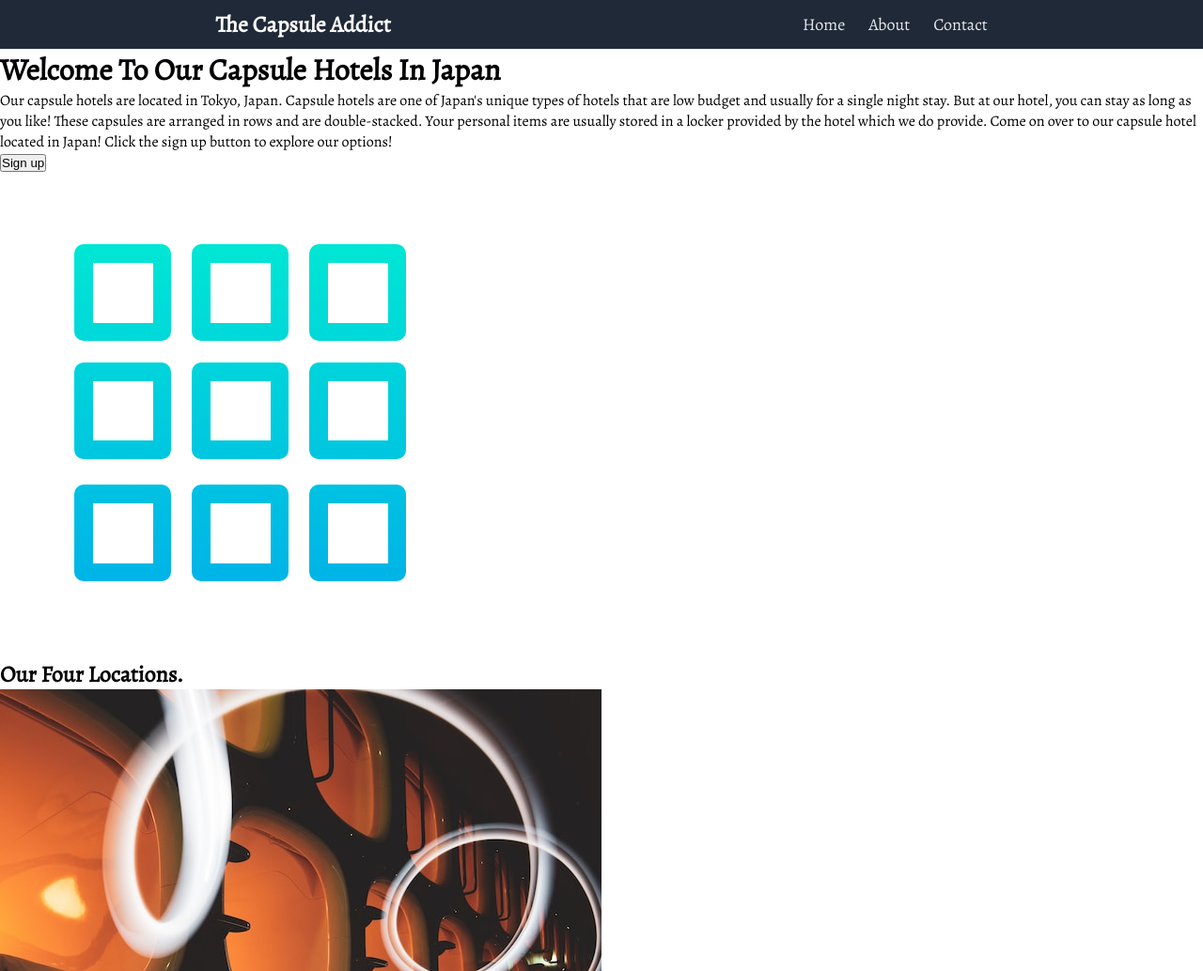
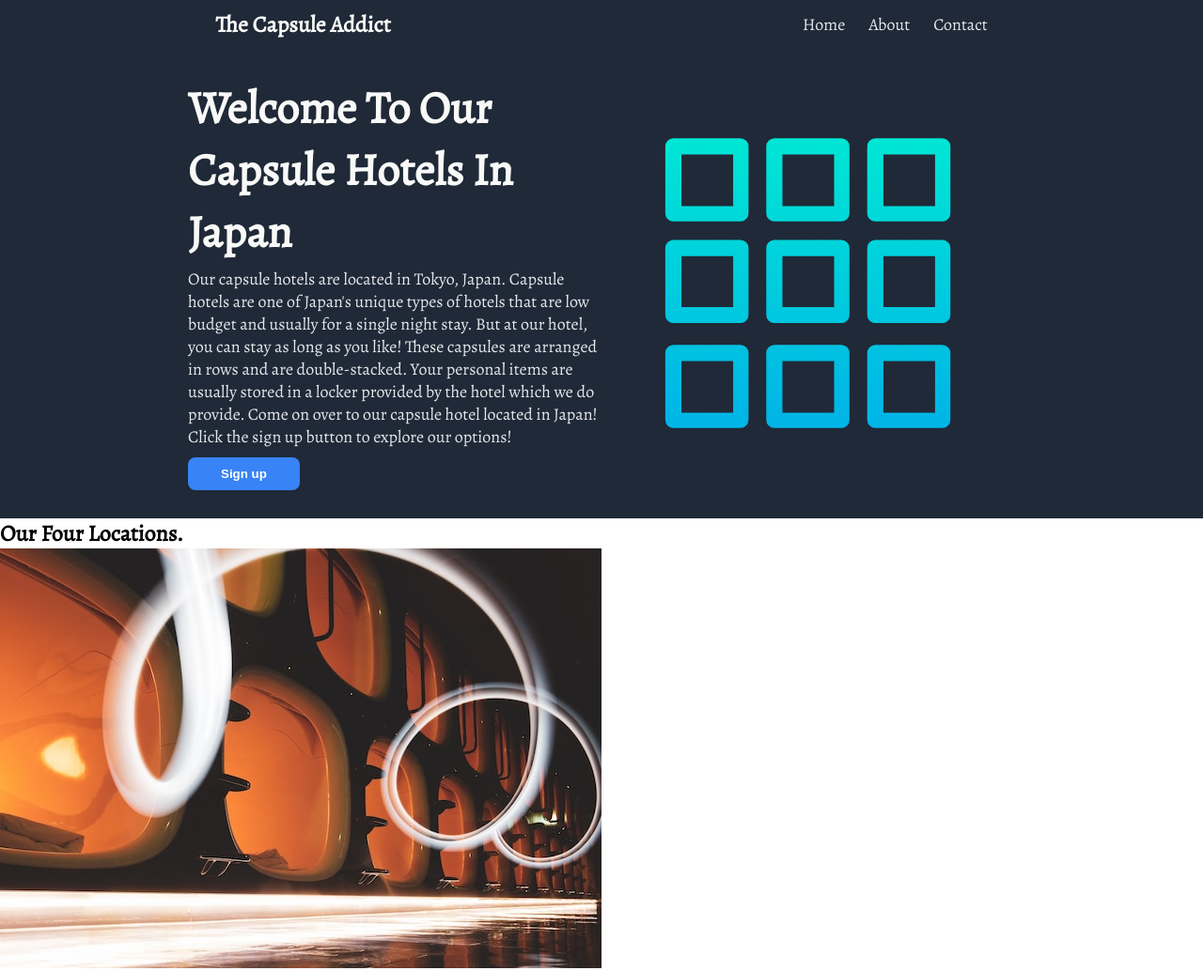
Before and after one commit to Danielle-Higgins/odin-landing-page, a plain HTML site: page index.html in a window 1280 px wide. Shown: the top 1034 px of the page at 94% size. Drawn offline with nearby package versions, Linux system fonts and the light colour scheme.

Commit message:
add styles to header

```diff
--- a/index.html
+++ b/index.html
@@ -22,8 +22,8 @@
             <div class="container">
                 <div>
                     <h1>Welcome To Our Capsule Hotels In Japan</h1>
-                    <p>Our capsule hotels are located in Tokyo, Japan. Capsule hotels are one of Japan's unique types of hotels that are low budget and usually for a single night stay. But at our hotel, you can stay as long as you like! These capsules are arranged in rows and are double-stacked. Your personal items are usually stored in a locker provided by the hotel which we do provide. Come on over to our capsule hotel located in Japan! Click the sign up button to explore our options!</p>
-                    <button>Sign up</button>
+                    <p class="hero-text">Our capsule hotels are located in Tokyo, Japan. Capsule hotels are one of Japan's unique types of hotels that are low budget and usually for a single night stay. But at our hotel, you can stay as long as you like! These capsules are arranged in rows and are double-stacked. Your personal items are usually stored in a locker provided by the hotel which we do provide. Come on over to our capsule hotel located in Japan! Click the sign up button to explore our options!</p>
+                    <button class="hero-button">Sign up</button>
                 </div>
                 <img src="./images/grid.svg" alt="picture of a grid">
             </div>
--- a/styles.css
+++ b/styles.css
@@ -25,6 +25,13 @@ li a {
     color: #e5e7eb;
 }
 
+h1 {
+    font-size: 48px;
+    font-weight: 800;
+    color: #f9faf8;
+    margin-bottom: 5px;
+}
+
 /* Styles for the navigation */
 .navbar {
     background-color: #1f2937;
@@ -44,3 +51,36 @@ li a {
 }
 
 /* Styles for the header */
+.header {
+    background-color: #1f2937;
+}
+
+.hero-text {
+    font-size: 18px;
+    color: #e5e7eb;
+    margin-bottom: 10px;
+}
+
+.hero-button {
+    background-color: #3883f6;
+    color: #fff;
+    font-weight: bold;
+    border: none;
+    border-radius: 8px;
+    padding: 10px 35px;
+}
+
+.header img {
+    /* The image has space within it so it won't move is some cases */
+    max-width: 440px;
+}
+
+.header .container {
+    /* border: 2px solid white; */
+
+    min-height: 500px;
+    display: flex;
+    align-items: center;
+    justify-content: center;
+    padding: 0 200px;
+}
```
